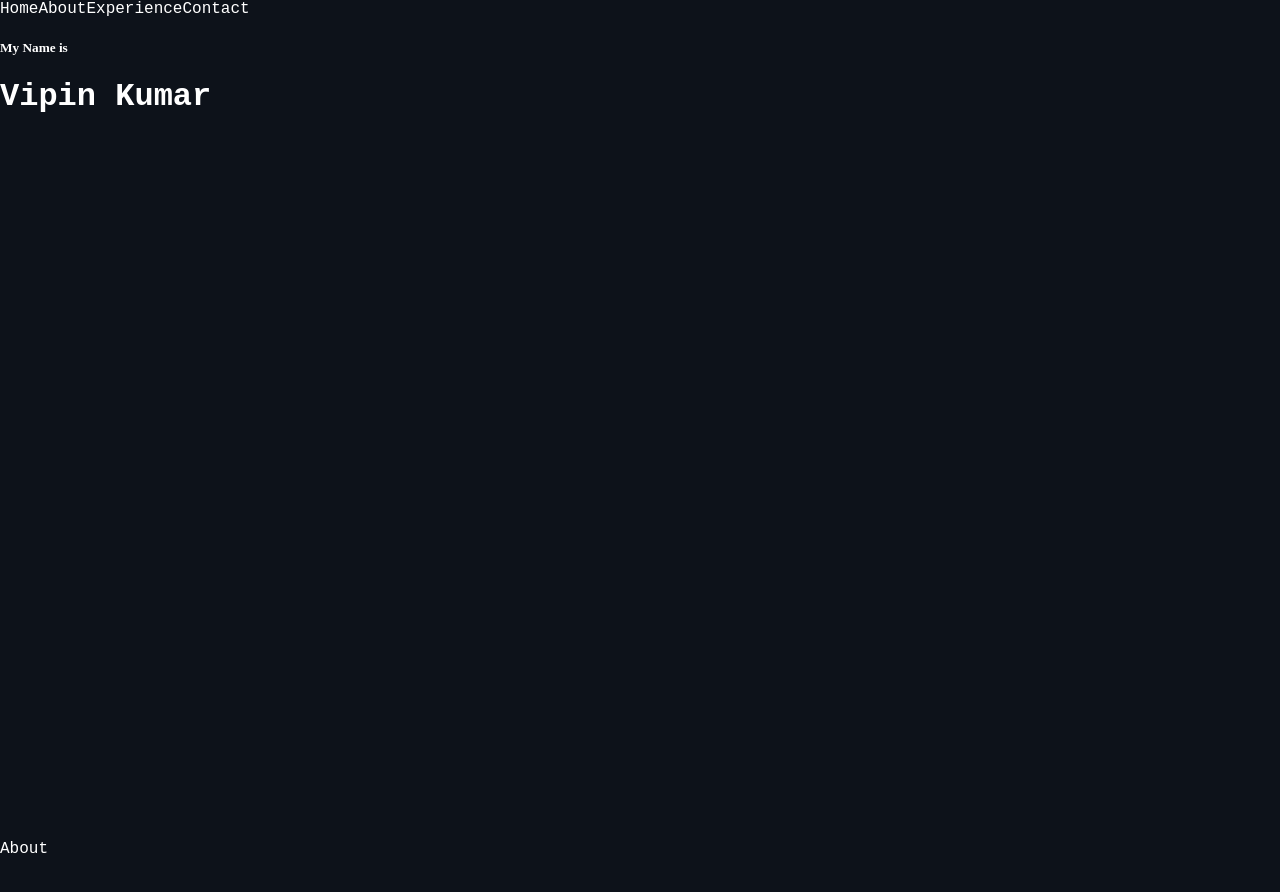
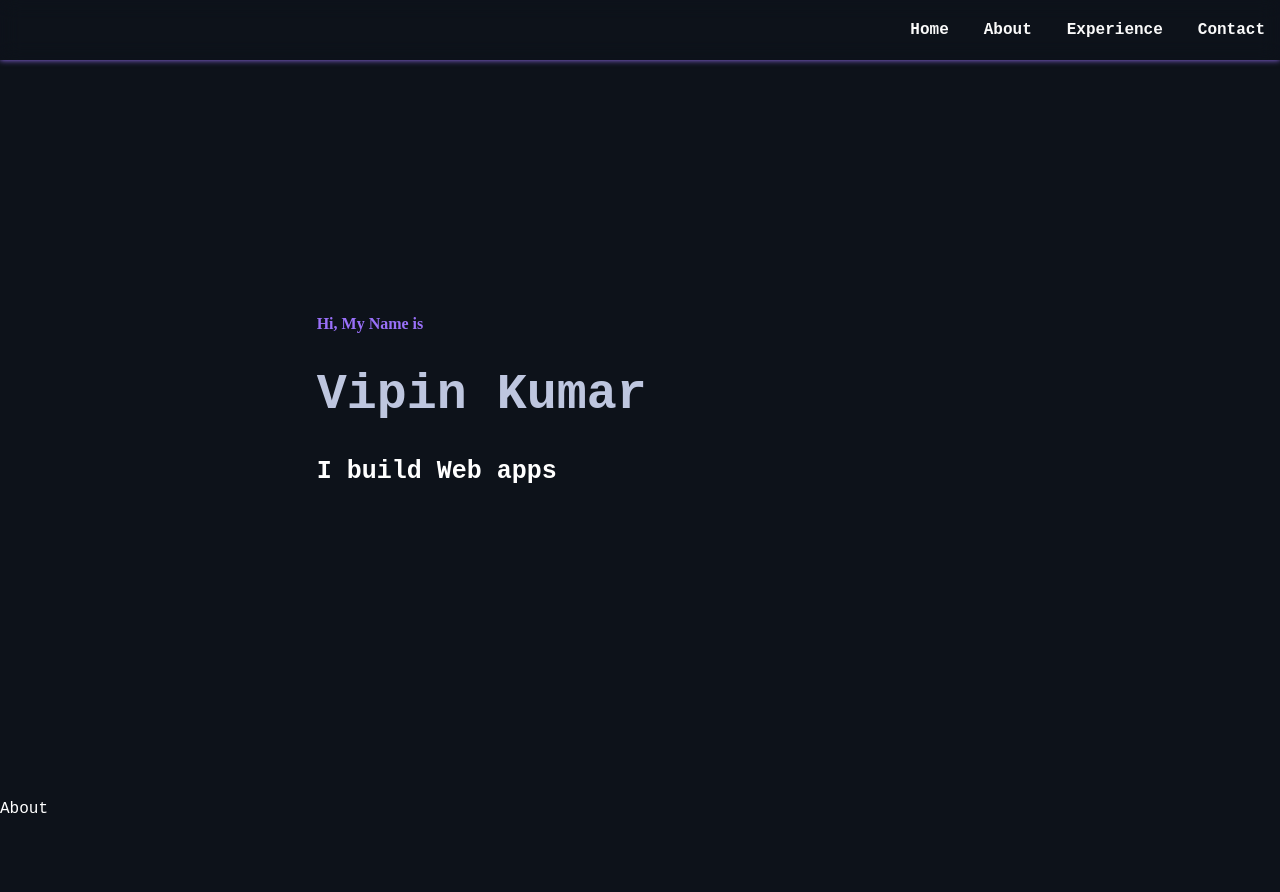
Before and after one commit to vipin-developer/portfolio, a React (Create React App) app: page / in a window 1280 px wide. Shown: the top 892 px of the page. Built offline with nearby package versions, Linux system fonts and the light colour scheme.

Commit message:
working on home oage

```diff
--- a/src/App.css
+++ b/src/App.css
@@ -5,16 +5,22 @@
 }
 h1{
   font-family: 'JetBrains Mono', monospace;
+  color: #bec6df;
+  font-weight: bolder;
+  font-size: 50px;
+
 }
 h5{
   font-family: 'Calibre';
+  color: #9970f9;
 }
 h3{
 
 }
 h4{
-
+  font-family: 'Calibre';
+  color: #9970f9;
 }
 h2{
-
+  font-size: 25px;
 }
--- a/src/components/Main.css
+++ b/src/components/Main.css
@@ -23,3 +23,44 @@
   .contact {
     height: 100vh;
   }
+
+
+  /* Header.css */
+.header {
+    background: transparent; ; /* Set a transparent background */
+    display: flex;
+    justify-content: flex-end; /* Align items to the right */
+    align-items: center;
+    height: 60px; /* Set the desired height for your header */
+    /* Add padding as needed */
+    position: fixed; /* Set the header to a fixed position */
+    top: 0; /* Pin the header to the top of the viewport */
+    width: 100%; /* Ensure the header spans the full width of the viewport */
+    z-index: 100; /* Set a z-index value to control stacking order */
+    backdrop-filter: blur(10px);
+    animation: glow 2s infinite;
+
+  }
+
+  @keyframes glow {
+    0% {
+      box-shadow: 0 0 5px #9970f9; /* Initial shadow */
+    }
+    50% {
+      box-shadow: 0 0 20px #9970f9; /* Mid-point shadow */
+    }
+    100% {
+      box-shadow: 0 0 5px #9970f9; /* Final shadow */
+    }
+  }
+  .header-right {
+    display: flex;
+    gap: 20px; /* Adjust the gap between items as needed */
+  }
+
+  .header-right a {
+    text-decoration: none;
+    color: #fafafa; /* Set the text color for the items */
+    font-weight: bold; /* Customize the font styles as needed */
+    padding-right: 15px;
+  }
--- a/src/components/Main.jsx
+++ b/src/components/Main.jsx
@@ -9,6 +9,9 @@ import Contact from "../pages/Contact";
 const Main = () => {
   return (
     <div>
+      <header className="header">
+        <div className="header-right">
+          {/* Place your header items here */}
           <Link to="page1" spy={true} smooth={true} offset={-70} duration={500}>
             Home
           </Link>
@@ -21,6 +24,8 @@ const Main = () => {
           <Link to="page4" spy={true} smooth={true} offset={-70} duration={500}>
             Contact
           </Link>
+        </div>
+      </header>
 
       <Element name="page1">
         <Home />
@@ -34,7 +39,6 @@ const Main = () => {
       <Element name="page4">
         <Contact />
       </Element>
-
     </div>
   );
 };
--- a/src/pages/Home.css
+++ b/src/pages/Home.css
@@ -0,0 +1,5 @@
+.home {
+    display: flex;
+    justify-content: space-evenly;
+    align-items: center;
+}
--- a/src/pages/Home.jsx
+++ b/src/pages/Home.jsx
@@ -1,13 +1,19 @@
-import React from 'react';
-import "./Home.css"
+import React from "react";
+import "./Home.css";
 
 function Home(props) {
-    return (
-        <div className='home'>
-       <h5>My Name is</h5>
-       <h1>Vipin Kumar</h1>
-        </div>
-    );
+  return (
+    <div className="home">
+      <div>
+        <h4>Hi, My Name is</h4>
+        <h1>Vipin Kumar</h1>
+        <h2>I build Web apps</h2>
+      </div>
+      <div>
+
+      </div>
+    </div>
+  );
 }
 
 export default Home;
```
Lines whose indentation alone changed are shown as unchanged.
